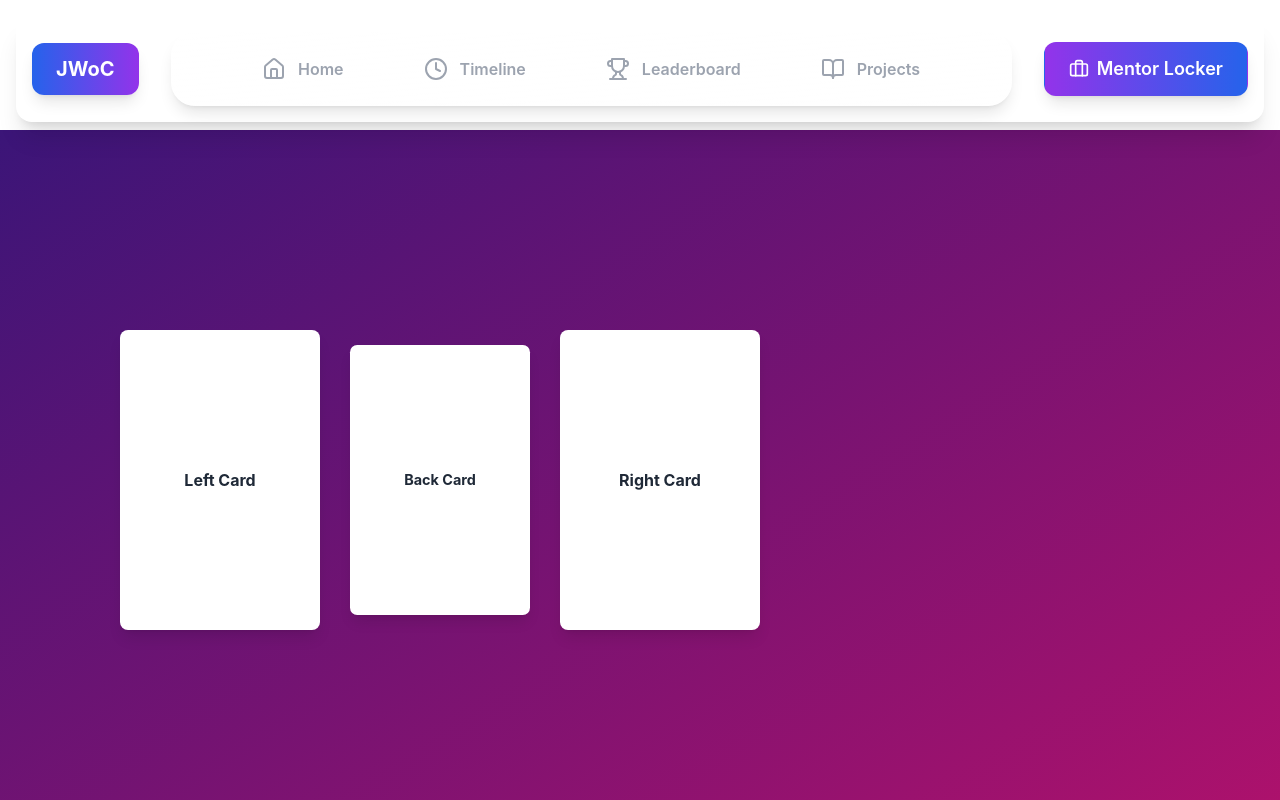
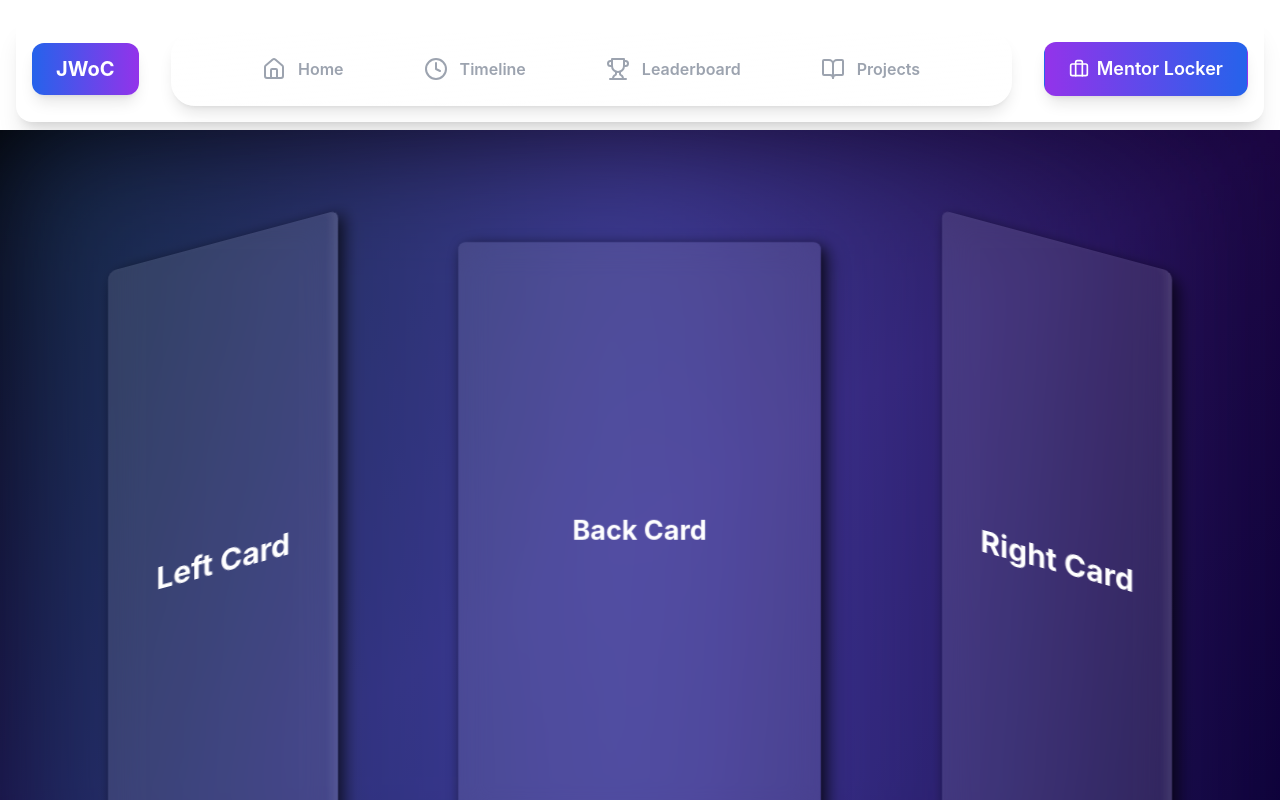
Before and after one commit to Saikat123Dev/jwoc-2025, a React (Vite) app in the folder client/: page /leaderboard in a window 1280 px wide. Shown: the top 800 px of the page. Built offline with nearby package versions, Linux system fonts and the light colour scheme.

Commit message:
Leaderboard updated

```diff
--- a/client/src/pages/leaderboard.jsx
+++ b/client/src/pages/leaderboard.jsx
@@ -18,20 +18,29 @@ const App = () => {
 
   return (
     <div
-      className="h-screen w-sc flex items-center justify-center bg-gradient-to-br from-[#3B1578] to-[#B6116B] overflow-hidden"
+      className="h-screen w-screen flex items-center justify-center bg-gradient-to-br from-black via-[#1a0540] to-[#0b0035] overflow-hidden relative"
       onMouseMove={handleMouseMove}
     >
+      {/* Aurora Effect */}
+      <div className="absolute top-0 left-0 w-full h-full bg-gradient-to-r from-indigo-800 via-purple-500 to-transparent opacity-30 blur-3xl animate-[move_10s_linear_infinite]"></div>
+      <div className="absolute bottom-0 right-0 w-full h-full bg-gradient-to-r from-teal-800 via-blue-500 to-transparent opacity-30 blur-3xl animate-[move_10s_linear_infinite_reverse]"></div>
+
       <div
         ref={leaderboardRef}
-        className="relative w-[600px] h-[400px] [transform-style:preserve-3d] [perspective:1000px]"
+        className="relative w-[90%] h-[80%] flex items-center justify-center [transform-style:preserve-3d] [perspective:1000px] transition-transform duration-500 ease-out hover:scale-105"
       >
-        <div className="absolute w-[200px] h-[300px] bg-white rounded-lg shadow-lg flex items-center justify-center font-bold text-gray-800 transform scale-[0.9] -translate-z-[200px]">
+        {/* Left Card */}
+        <div className="w-[20%] h-full inset-y-0 bg-white bg-opacity-10 rounded-lg shadow-[5px_5px_15px_rgba(0,0,0,0.6),_10px_10px_20px_rgba(0,0,0,0.2),_inset_-5px_-5px_10px_rgba(255,255,255,0.1)] backdrop-blur-lg flex items-center justify-center font-bold text-white text-3xl transform origin-top-right skew-y-[-15deg] scale-y-[1] translate-x-[-100px] translate-z-[100px] [rotate-y:35deg] transition-transform duration-500 ease-out hover:translate-z-[150px] hover:skew-y-[-5deg] hover:scale-[1.05]">
+          Left Card
+        </div>
+
+        {/* Back Card */}
+        <div className="w-[35%] h-full inset-0 bg-white bg-opacity-10 rounded-lg shadow-[5px_5px_15px_rgba(0,0,0,0.7),_10px_10px_25px_rgba(0,0,0,0.3)] backdrop-blur-lg flex items-center justify-center font-bold text-white text-3xl transform scale-[0.9] -translate-z-[300px] transition-transform duration-500 ease-out hover:translate-z-[0] hover:rotate-y-[10deg] hover:scale-[1.1]">
           Back Card
         </div>
-        <div className="absolute w-[200px] h-[300px] bg-white rounded-lg shadow-lg flex items-center justify-center font-bold text-gray-800 transform -translate-x-[220px] translate-z-[80px] [rotate-y:35deg] [skew-y:-10deg]">
-          Left Card
-        </div>
-        <div className="absolute w-[200px] h-[300px] bg-white rounded-lg shadow-lg flex items-center justify-center font-bold text-gray-800 transform translate-x-[220px] translate-z-[80px] [rotate-y:-35deg] [skew-y:10deg]">
+
+        {/* Right Card */}
+        <div className="w-[20%] h-full inset-y-0 bg-white bg-opacity-10 rounded-lg shadow-[5px_5px_15px_rgba(0,0,0,0.6),_10px_10px_20px_rgba(0,0,0,0.2),_inset_-5px_-5px_10px_rgba(255,255,255,0.1)] backdrop-blur-lg flex items-center justify-center font-bold text-white text-3xl transform origin-top-left skew-y-[15deg] scale-y-[1] translate-x-[100px] translate-z-[100px] [rotate-y:-35deg] transition-transform duration-500 ease-out hover:translate-z-[150px] hover:skew-y-[5deg] hover:scale-[1.05]">
           Right Card
         </div>
       </div>
```
